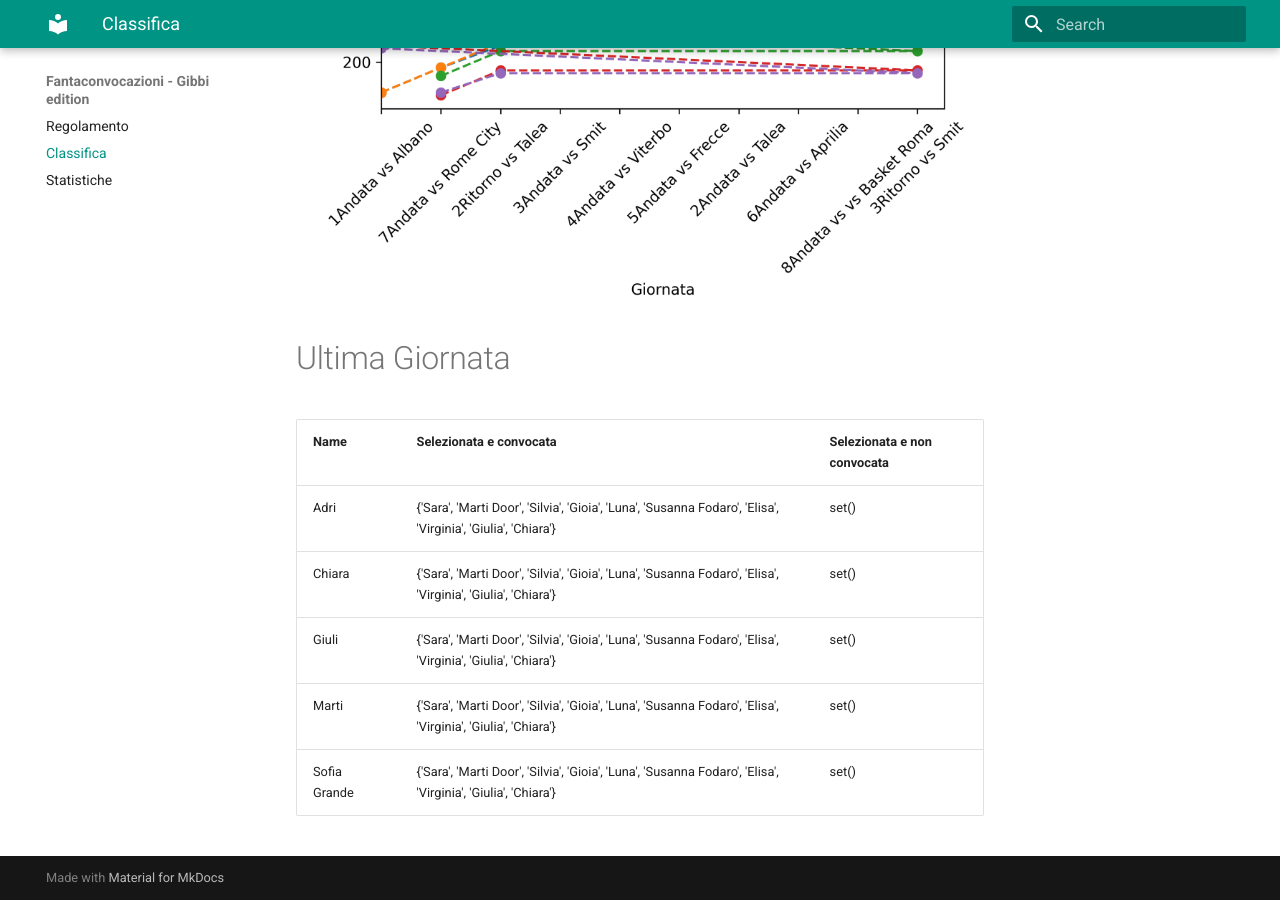
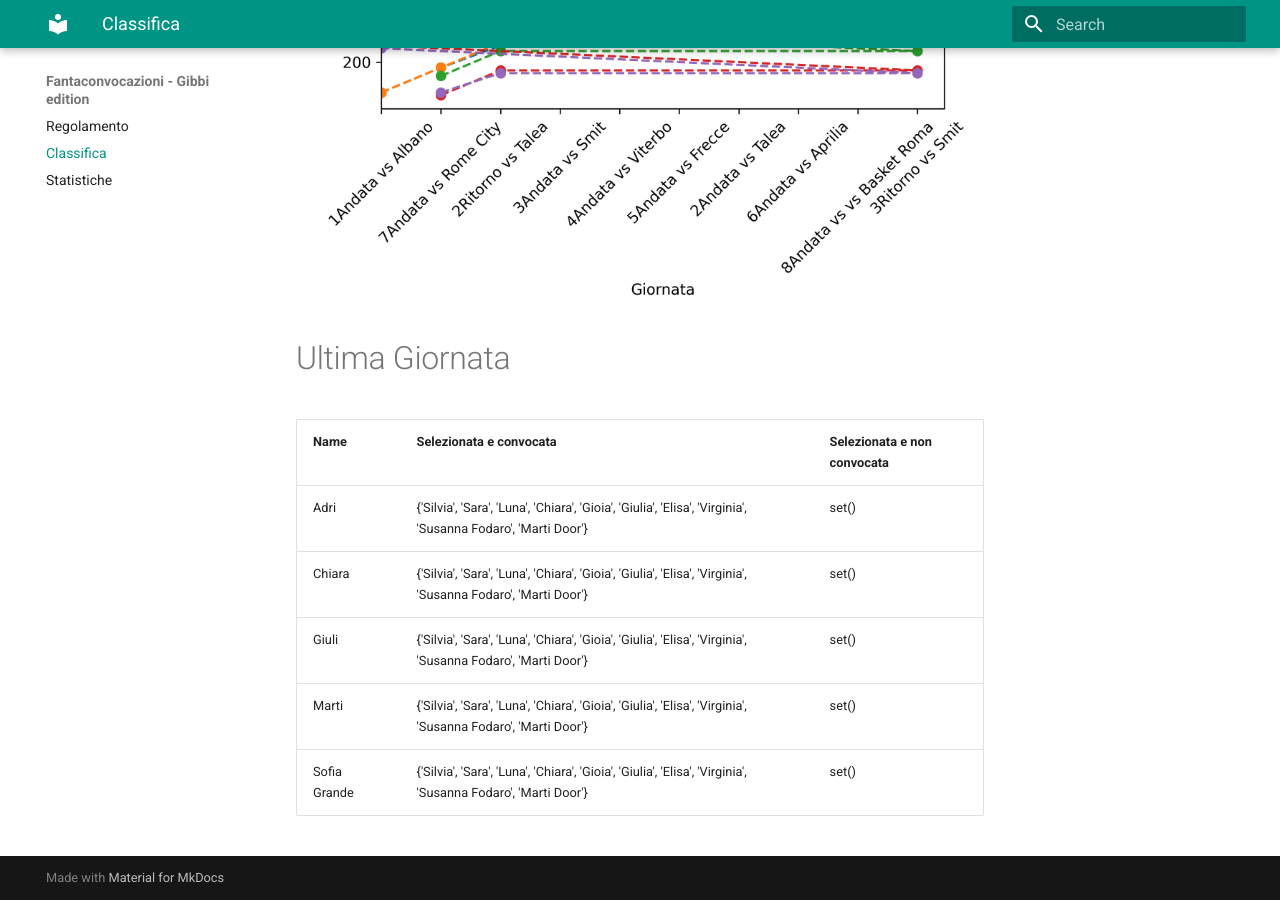
Before and after one commit to martinig94/fantagibbi, an MkDocs documentation site: the page built from docs/Classifica.md, in a window 1280 px wide and 900 px high, scrolled down 810 px. Built offline with MkDocs 1.6.1 and Material for MkDocs 9.7.7, drawn with Linux system fonts in a browser that asks for light colours.

Commit message:
Auto-update from main.py

```diff
--- a/docs/Classifica.md
+++ b/docs/Classifica.md
@@ -18,9 +18,9 @@
 <!-- START_TABLE CORRECT -->
 | Name         | Selezionata e convocata                                                                                      | Selezionata e non convocata   |
 |:-------------|:-------------------------------------------------------------------------------------------------------------|:------------------------------|
-| Adri         | {'Sara', 'Marti Door', 'Silvia', 'Gioia', 'Luna', 'Susanna Fodaro', 'Elisa', 'Virginia', 'Giulia', 'Chiara'} | set()                         |
-| Chiara       | {'Sara', 'Marti Door', 'Silvia', 'Gioia', 'Luna', 'Susanna Fodaro', 'Elisa', 'Virginia', 'Giulia', 'Chiara'} | set()                         |
-| Giuli        | {'Sara', 'Marti Door', 'Silvia', 'Gioia', 'Luna', 'Susanna Fodaro', 'Elisa', 'Virginia', 'Giulia', 'Chiara'} | set()                         |
-| Marti        | {'Sara', 'Marti Door', 'Silvia', 'Gioia', 'Luna', 'Susanna Fodaro', 'Elisa', 'Virginia', 'Giulia', 'Chiara'} | set()                         |
-| Sofia Grande | {'Sara', 'Marti Door', 'Silvia', 'Gioia', 'Luna', 'Susanna Fodaro', 'Elisa', 'Virginia', 'Giulia', 'Chiara'} | set()                         |
+| Adri         | {'Silvia', 'Sara', 'Luna', 'Chiara', 'Gioia', 'Giulia', 'Elisa', 'Virginia', 'Susanna Fodaro', 'Marti Door'} | set()                         |
+| Chiara       | {'Silvia', 'Sara', 'Luna', 'Chiara', 'Gioia', 'Giulia', 'Elisa', 'Virginia', 'Susanna Fodaro', 'Marti Door'} | set()                         |
+| Giuli        | {'Silvia', 'Sara', 'Luna', 'Chiara', 'Gioia', 'Giulia', 'Elisa', 'Virginia', 'Susanna Fodaro', 'Marti Door'} | set()                         |
+| Marti        | {'Silvia', 'Sara', 'Luna', 'Chiara', 'Gioia', 'Giulia', 'Elisa', 'Virginia', 'Susanna Fodaro', 'Marti Door'} | set()                         |
+| Sofia Grande | {'Silvia', 'Sara', 'Luna', 'Chiara', 'Gioia', 'Giulia', 'Elisa', 'Virginia', 'Susanna Fodaro', 'Marti Door'} | set()                         |
 <!-- END_TABLE CORRECT -->
```
